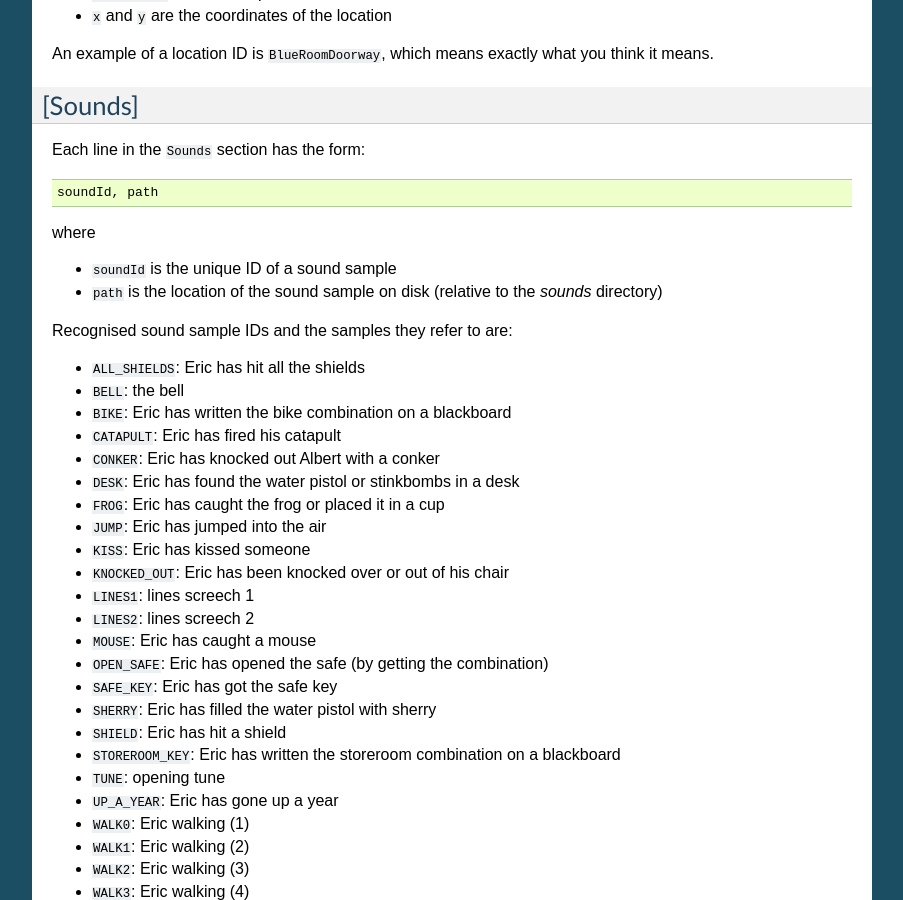
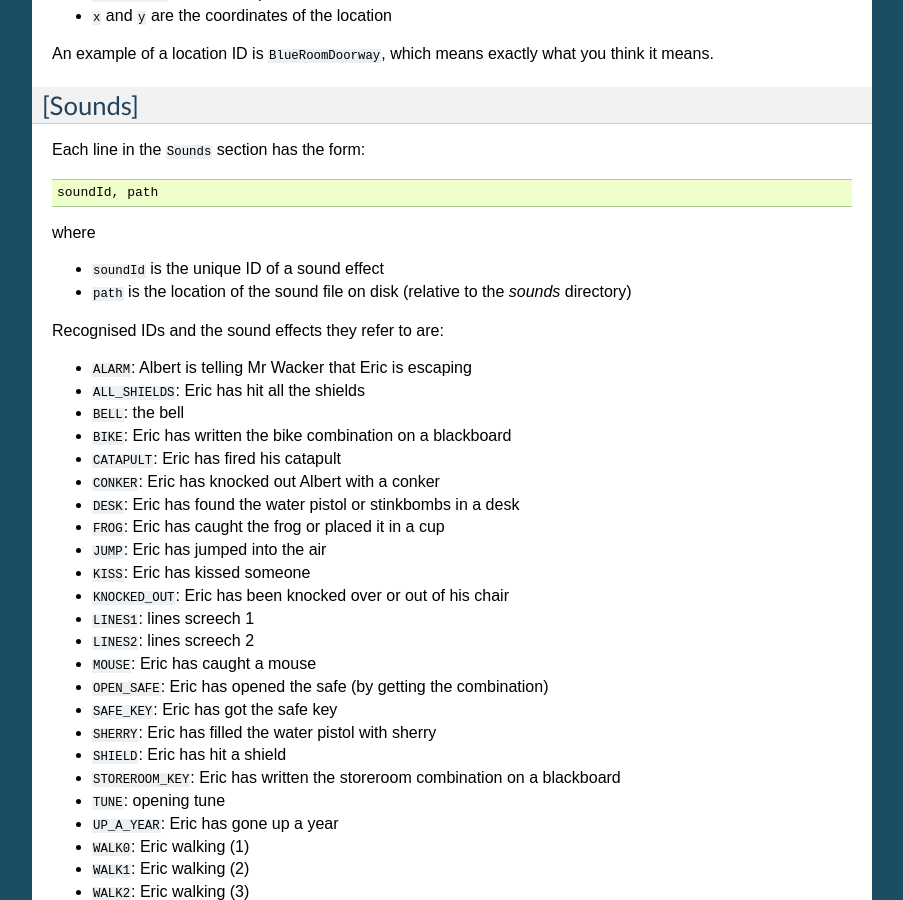
Before and after one commit to skoolkid/pyskool, a Sphinx documentation site: the page built from sphinx/source/inifile.rst, in a window 1280 px wide and 900 px high, scrolled down 23408 px. Shown: the whole window, without its empty margins (198-1101 px from the left). Built offline with Sphinx 7.4.7, drawn with Linux system fonts in a browser that asks for light colours.

Commit message:
Add the ALARM sound effect ID

```diff
--- a/sphinx/source/changelog.rst
+++ b/sphinx/source/changelog.rst
@@ -3,7 +3,8 @@ Changelog
 
 1.1b1
 -----
-* Added a second source for the Skool Daze TZX file to `images.ini`
+* Added the ``ALARM`` sound effect ID (for when Albert is telling Mr Wacker
+  that Eric's escaping)
 * Added the ``--create-sounds`` command line option (to create the sound files
   required by a game)
 * Added the ``--package-dir`` command line option (for showing the path to the
@@ -12,6 +13,7 @@ Changelog
   that Pyskool searches for data files)
 * Added the ``--setup`` command line option (to create the images, ini files
   and sound files required by a game)
+* Added a second source for the Skool Daze TZX file to `images.ini`
 * Removed the documentation sources from the Pyskool distribution (they can be
   obtained from GitHub_)
 
--- a/sphinx/source/inifile.rst
+++ b/sphinx/source/inifile.rst
@@ -1390,12 +1390,13 @@ Each line in the ``Sounds`` section has the form::
 
 where
 
-* ``soundId`` is the unique ID of a sound sample
-* ``path`` is the location of the sound sample on disk (relative to the
-  `sounds` directory)
-
-Recognised sound sample IDs and the samples they refer to are:
-
+* ``soundId`` is the unique ID of a sound effect
+* ``path`` is the location of the sound file on disk (relative to the `sounds`
+  directory)
+
+Recognised IDs and the sound effects they refer to are:
+
+* ``ALARM``: Albert is telling Mr Wacker that Eric is escaping
 * ``ALL_SHIELDS``: Eric has hit all the shields
 * ``BELL``: the bell
 * ``BIKE``: Eric has written the bike combination on a blackboard
```
Also changed, not shown: 3 other files.
